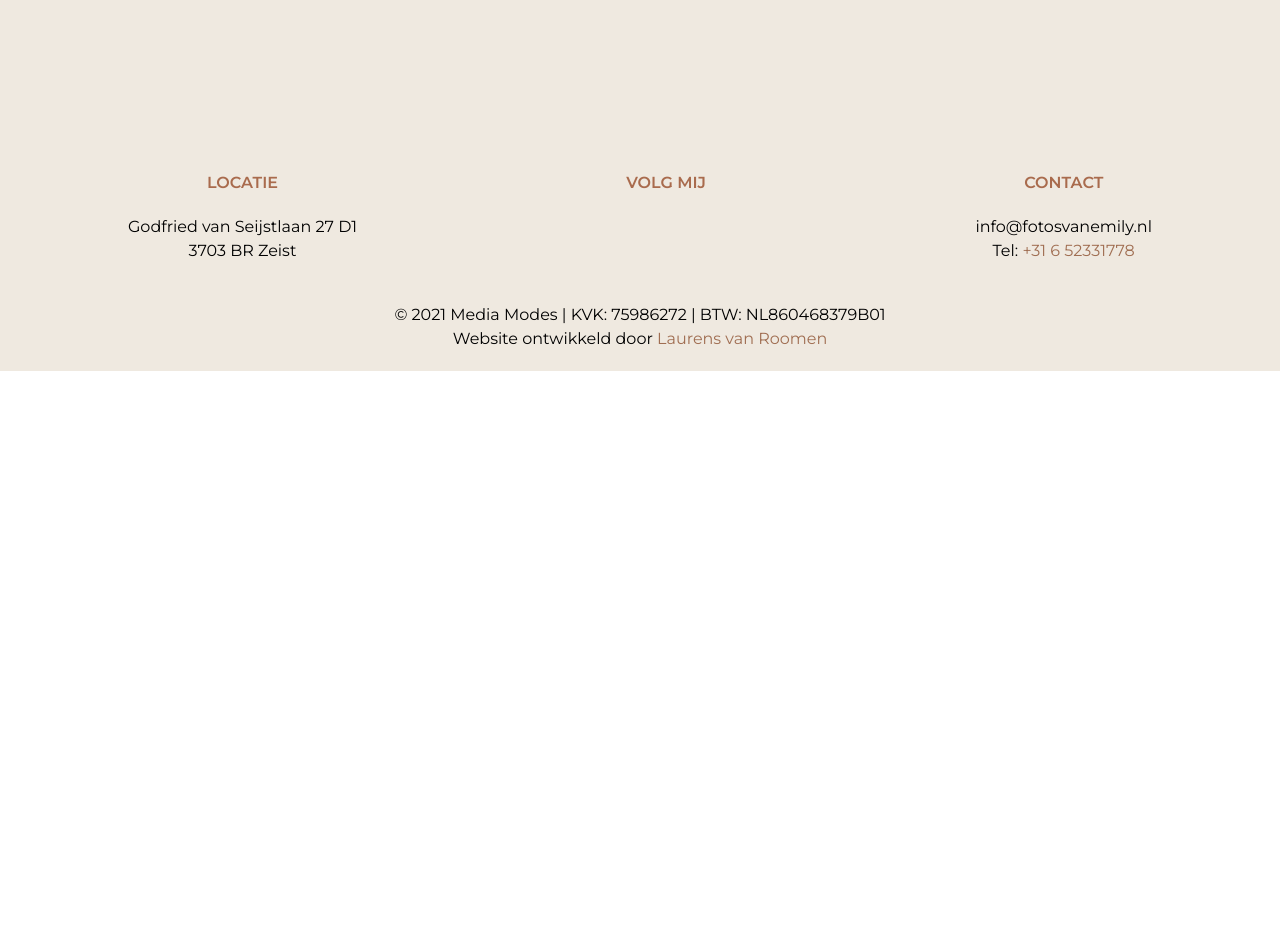
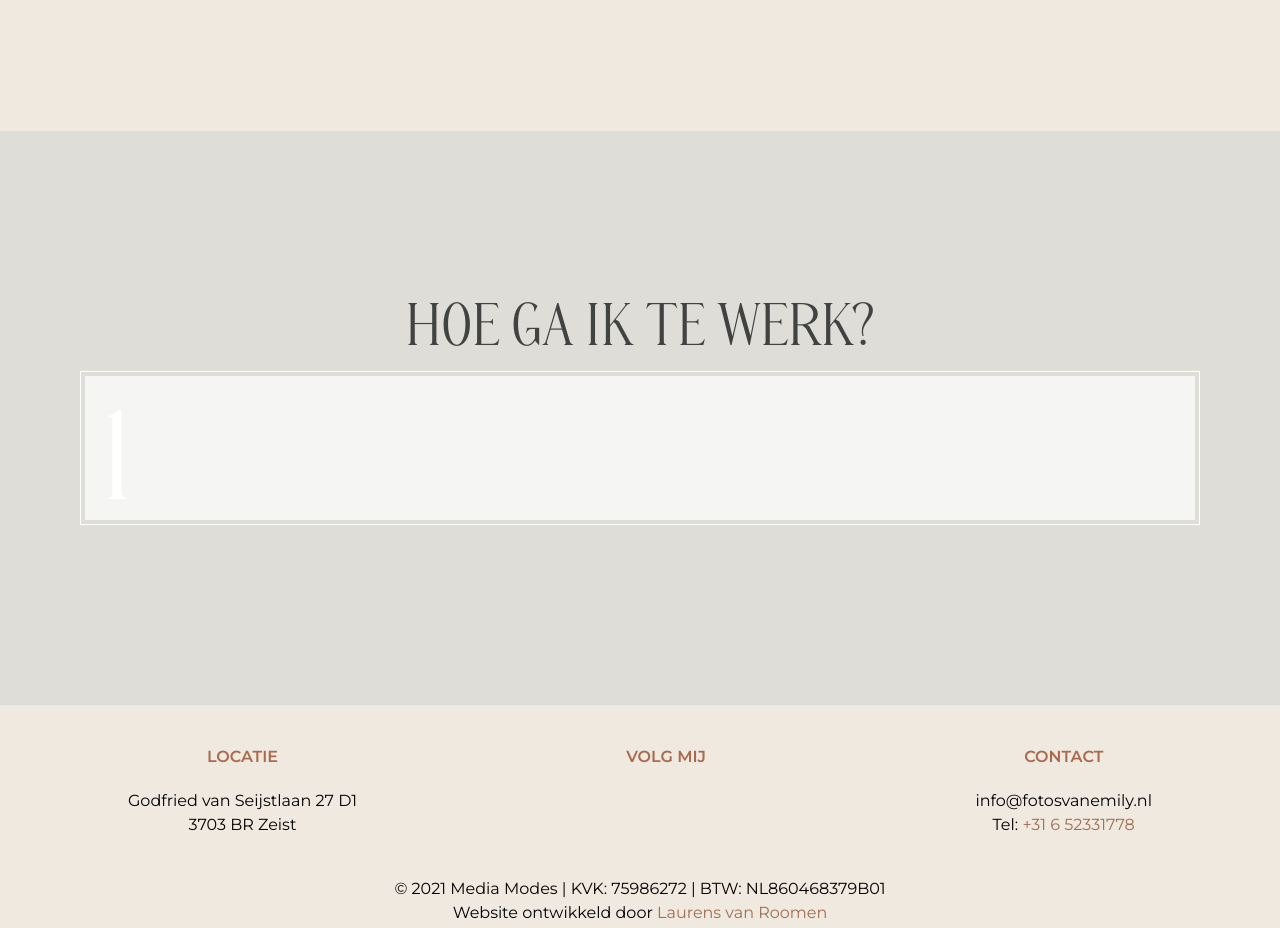
Before and after one commit to Sneruall/fotos-van-emily, a Next.js app: page /portretfotografie in a window 1280 px wide. Shown: the part 9720-10648 px from the top of the page. Before the commit the page ends 10091 px from the top, so only its background shows below. Built offline with nearby package versions, Linux system fonts and the light colour scheme.

Commit message:
setup werkwijzeSection.js

```diff
--- /dev/null
+++ b/components/sections/WerkwijzeSection.js
@@ -0,0 +1,22 @@
+import Section from "../layout/Section";
+
+function WerkwijzeSection() {
+  return (
+    <Section bg="bg-grey-light2">
+      <div className="mx-auto max-w-6xl">
+        {/* Todo: van h2 captions een global style maken net zoals een button */}
+        <h2 className="text-charcoal font-display text-5xl lg:text-6xl text-center uppercase mb-5">
+          HOE GA IK TE WERK?
+        </h2>
+        {/* Todo van zo'n wit vlakje een style maken net zoals een button (of component) */}
+        <div className="border border-white my-5">
+          <div className="bg-white m-1 px-4 py-2 bg-opacity-70">
+              <p className="font-display text-9xl text-white stroke-1">1</p>
+          </div>
+        </div>
+      </div>
+    </Section>
+  );
+}
+
+export default WerkwijzeSection;
--- a/pages/portretfotografie.js
+++ b/pages/portretfotografie.js
@@ -5,6 +5,7 @@ import PageIntro from "../components/sections/pageIntro";
 import PageSectionThree from "../components/sections/PageSectionThree";
 import PageSectionTwo from "../components/sections/PageSectionTwo";
 import PricingSection from "../components/sections/PricingSection";
+import WerkwijzeSection from "../components/sections/WerkwijzeSection";
 
 function portretfotografie() {
   return (
@@ -20,6 +21,7 @@ function portretfotografie() {
       <PageSectionTwo />
       <PageSectionThree />
       <PricingSection />
+      <WerkwijzeSection />
     </Fragment>
   );
 }
```
